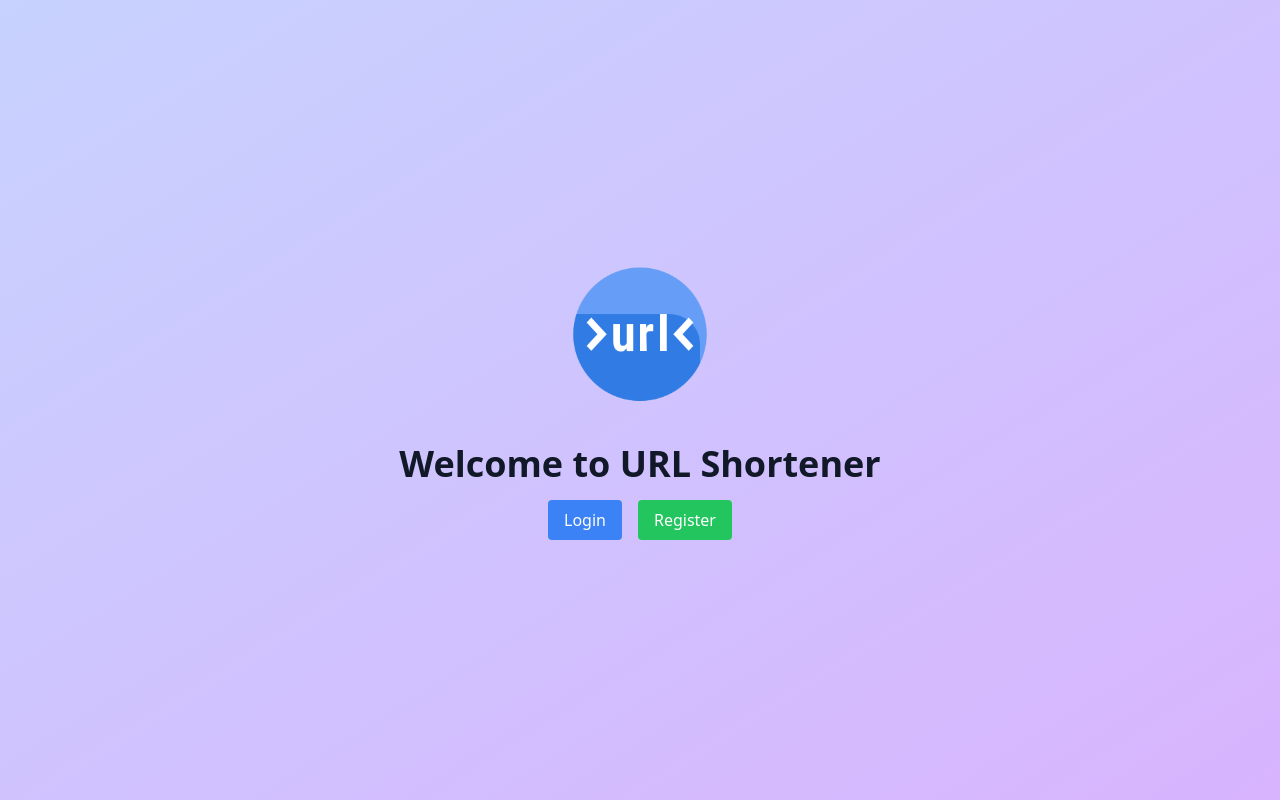
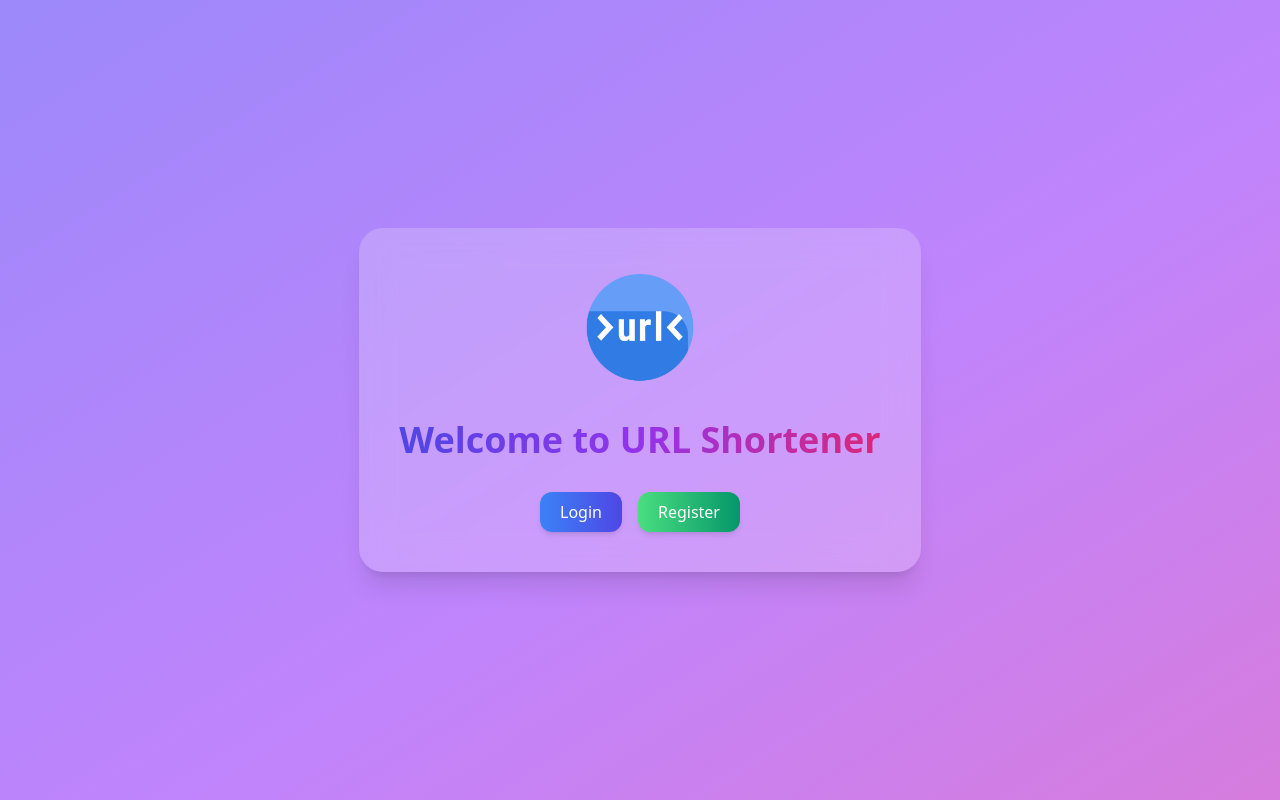
Before and after one commit to sampremm/URL-Shortener, a React (Vite) app in the folder frontend/: page / in a window 1280 px wide. Built offline with nearby package versions, Linux system fonts and the light colour scheme.

Commit message:
added gradient to home page

```diff
--- a/frontend/src/pages/Home.jsx
+++ b/frontend/src/pages/Home.jsx
@@ -7,58 +7,78 @@ const Home = () => {
   const { user } = useAuth();
 
   return (
-    // Animate the entire section
+    // Full screen section with animated gradient background
     <motion.div
-      initial={{ opacity: 0, y: -20 }}
+      initial={{ opacity: 0 }}
+      animate={{ opacity: 1 }}
+      transition={{ duration: 0.8 }}
+      className="relative flex flex-col items-center justify-center min-h-screen overflow-hidden"
+    >
+      {/* Animated gradient background */}
+      <div className="absolute inset-0 bg-gradient-to-br from-indigo-400 via-purple-400 to-pink-400 animate-gradient-x"></div>
+
+      {/* Optional gradient overlay animation */}
+      <style>
+        {`
+        @keyframes gradient-x {
+          0%, 100% {background-position:0% 50%}
+          50% {background-position:100% 50%}
+        }
+        .animate-gradient-x {
+          background-size: 200% 200%;
+          animation: gradient-x 8s ease infinite;
+        }
+        `}
+      </style>
+
+      {/* Content container with glass effect */}
+      <motion.div
+        initial={{ opacity: 0, y: 20 }}
         animate={{ opacity: 1, y: 0 }}
-      transition={{ duration: 0.5 }}
-      className="flex flex-col items-center justify-center min-h-screen bg-gradient-to-br from-indigo-200 to-purple-300 p-8"
+        transition={{ duration: 0.8, delay: 0.2 }}
+        className="relative z-10 flex flex-col items-center bg-white/20 backdrop-blur-lg rounded-3xl p-10 shadow-xl"
       >
         {/* Animated logo */}
-      <img
-        src={logo}
-        alt="logo"
-        className="w-40 h-40 mb-6 animate-bounce"
-      />
+        <img src={logo} alt="logo" className="w-32 h-32 mb-6 animate-bounce" />
 
-      {/* Animated heading */}
+        {/* Gradient heading */}
         <motion.h1
           initial={{ opacity: 0, y: -10 }}
           animate={{ opacity: 1, y: 0 }}
-        transition={{ duration: 0.6, delay: 0.2 }}
-        className="text-4xl font-bold text-gray-900 mb-4"
+          transition={{ duration: 0.6, delay: 0.3 }}
+          className="text-4xl font-extrabold mb-4 bg-gradient-to-r from-indigo-600 via-purple-600 to-pink-600 bg-clip-text text-transparent"
         >
           Welcome to URL Shortener
         </motion.h1>
 
         {user ? (
-        <p className="text-lg">
+          <p className="text-lg text-gray-900">
             Hello, <strong>{user.email}</strong>! Go to your{' '}
-          <Link to="/profile" className="text-blue-600 underline">
+            <Link
+              to="/profile"
+              className="text-purple-700 underline hover:text-pink-600 transition"
+            >
               Profile
             </Link>.
           </p>
         ) : (
-        <div className="flex space-x-4">
+          <div className="flex space-x-4 mt-4">
             <Link
               to="/login"
-            className="bg-blue-500 text-white px-4 py-2 rounded
-                       transition duration-300 transform
-                       hover:scale-105 hover:bg-blue-600"
+              className="bg-gradient-to-r from-blue-500 to-indigo-600 text-white px-5 py-2 rounded-xl shadow-md transition transform hover:scale-105 hover:shadow-lg"
             >
               Login
             </Link>
             <Link
               to="/signup"
-            className="bg-green-500 text-white px-4 py-2 rounded
-                       transition duration-300 transform
-                       hover:scale-105 hover:bg-green-600"
+              className="bg-gradient-to-r from-green-400 to-emerald-600 text-white px-5 py-2 rounded-xl shadow-md transition transform hover:scale-105 hover:shadow-lg"
             >
               Register
             </Link>
           </div>
         )}
       </motion.div>
+    </motion.div>
   );
 };
 
```
Lines whose indentation alone changed are shown as unchanged.
